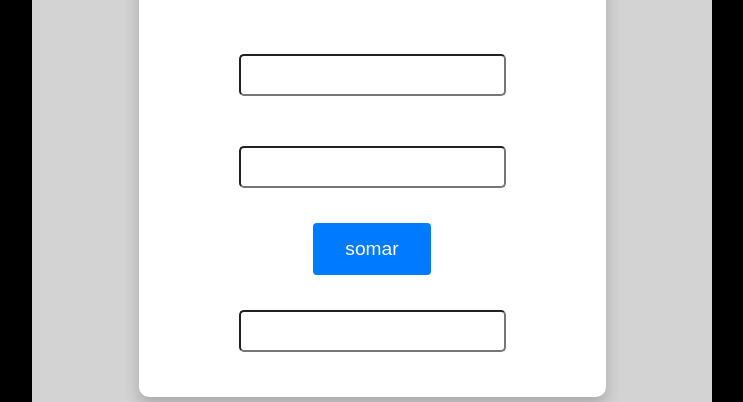
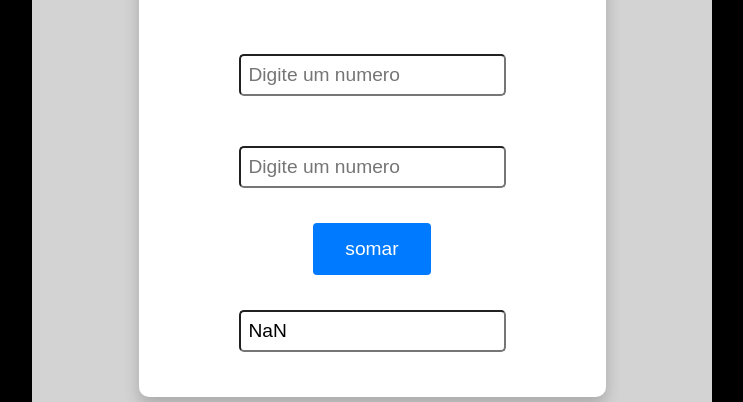
Before and after one commit to ErosEloi/projeto_calculadora, a plain HTML site: page index.html in a window 1280 px wide. Both pictures are taken after a click on the button "somar". Shown: the part 139-541 px from the top of the page, without its empty margins (268-1011 px from the left). Drawn offline with Linux system fonts and the light colour scheme.

Commit message:
closes #3 - implementacao da funcao somar

```diff
--- a/index.html
+++ b/index.html
@@ -13,10 +13,10 @@
     <div class="container">
         <div class="calc">
             <h1>Calculadora</h1>
-            <input type="number">
-            <input type="number">
-            <button>somar</button>
-            <input type="text" readonly>
+            <input id="num1" placeholder="Digite um numero" type="number">
+            <input id="num2" placeholder="Digite um numero" type="number">
+            <button onclick="calc()">somar</button>
+            <input id="result" type="text" readonly placeholder="0.0">
         </div>
         <div class="history">
           <h1>historico: </h1>
@@ -26,7 +26,7 @@
     </div>
 
 
-
+    <script src="script.js"></script>
 </body>
 
 </html>
--- /dev/null
+++ b/script.js
@@ -0,0 +1,13 @@
+
+
+
+
+function calc(){
+    var num1 = parseFloat(document.getElementById("num1").value);
+    var num2 = parseFloat(document.getElementById("num2").value);
+
+    var result = (num1 + num2);
+
+    document.getElementById("result").value = result;
+
+}
```
